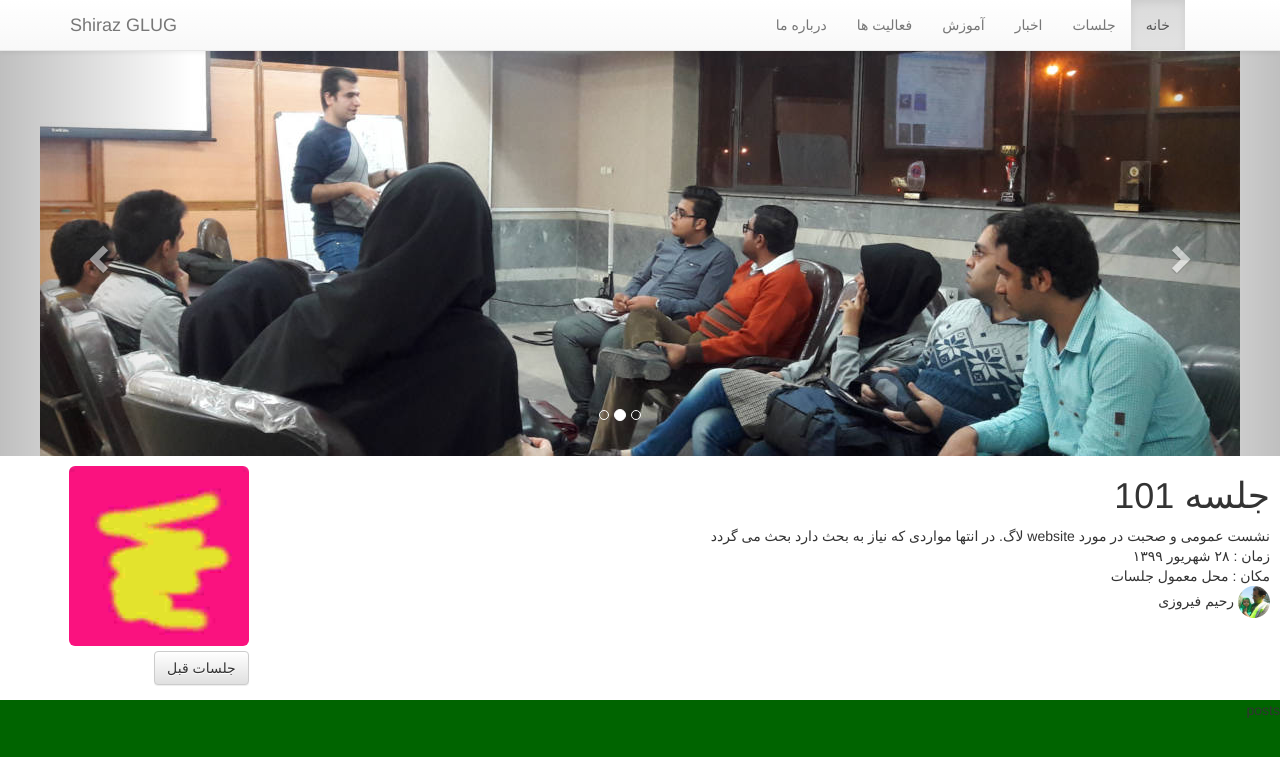
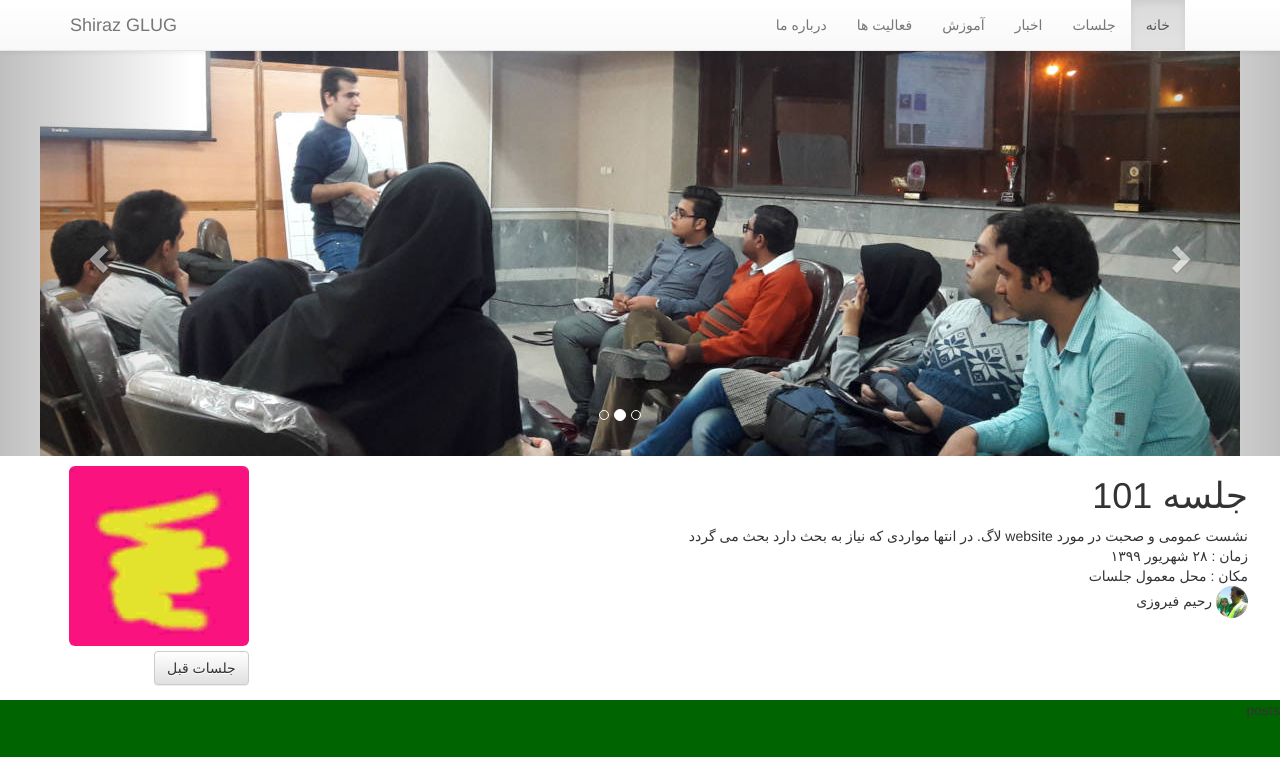
Before and after one commit to shirazlug/shirazlug, a Jekyll site: the page built from index.html, in a window 1280 px wide and 900 px high. Shown: the top 757 px of the window. Built offline with Jekyll 4.4.1, drawn with Linux system fonts in a browser that asks for light colours.

Commit message:
Update meeting.html

```diff
--- a/_includes/meeting.html
+++ b/_includes/meeting.html
@@ -14,7 +14,7 @@
 </div>
 
 <div class="col-md-9">
-  <div style="margin:10px;">
+  <div style="margin:10px 32px;">
   <h1>{{ site.data.meeting.title }}</h1>
   <div>{{ site.data.meeting.description }}</div>
   <div> زمان : {{ site.data.meeting.date }}</div>
```
